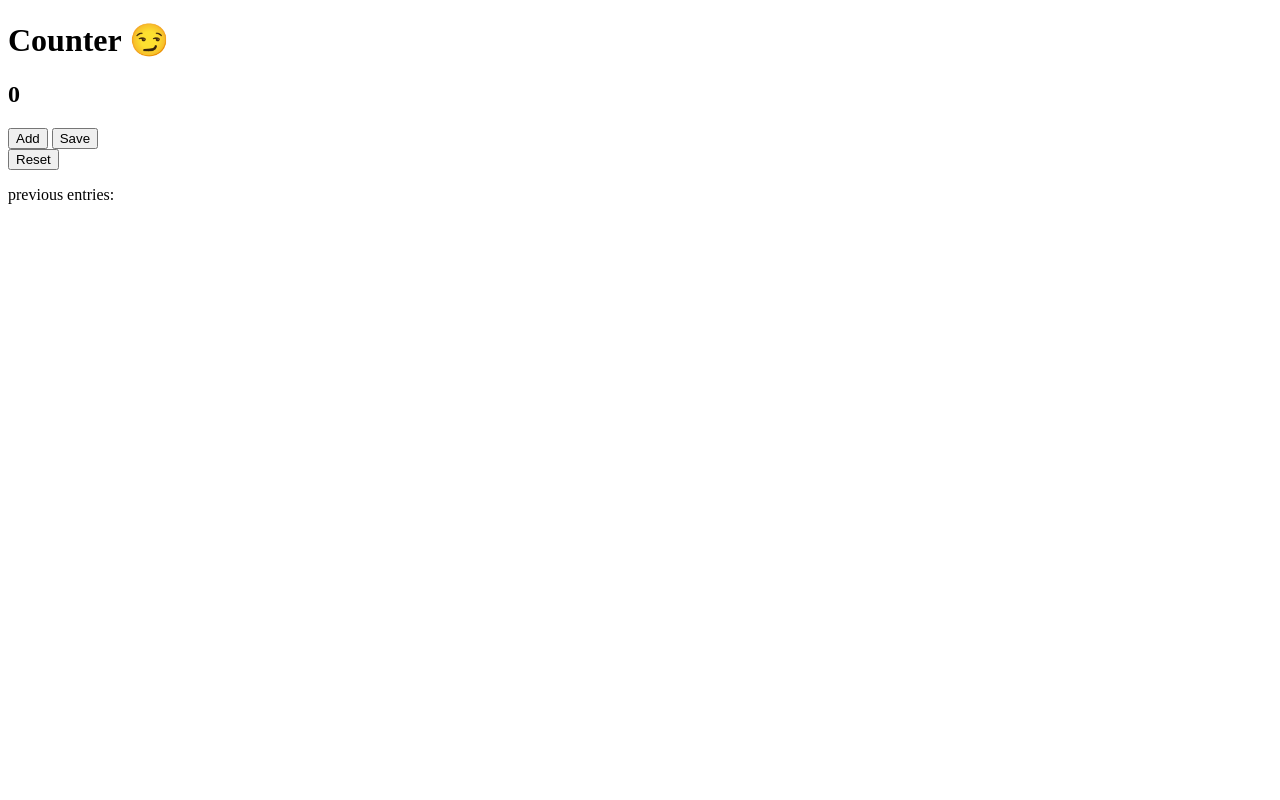
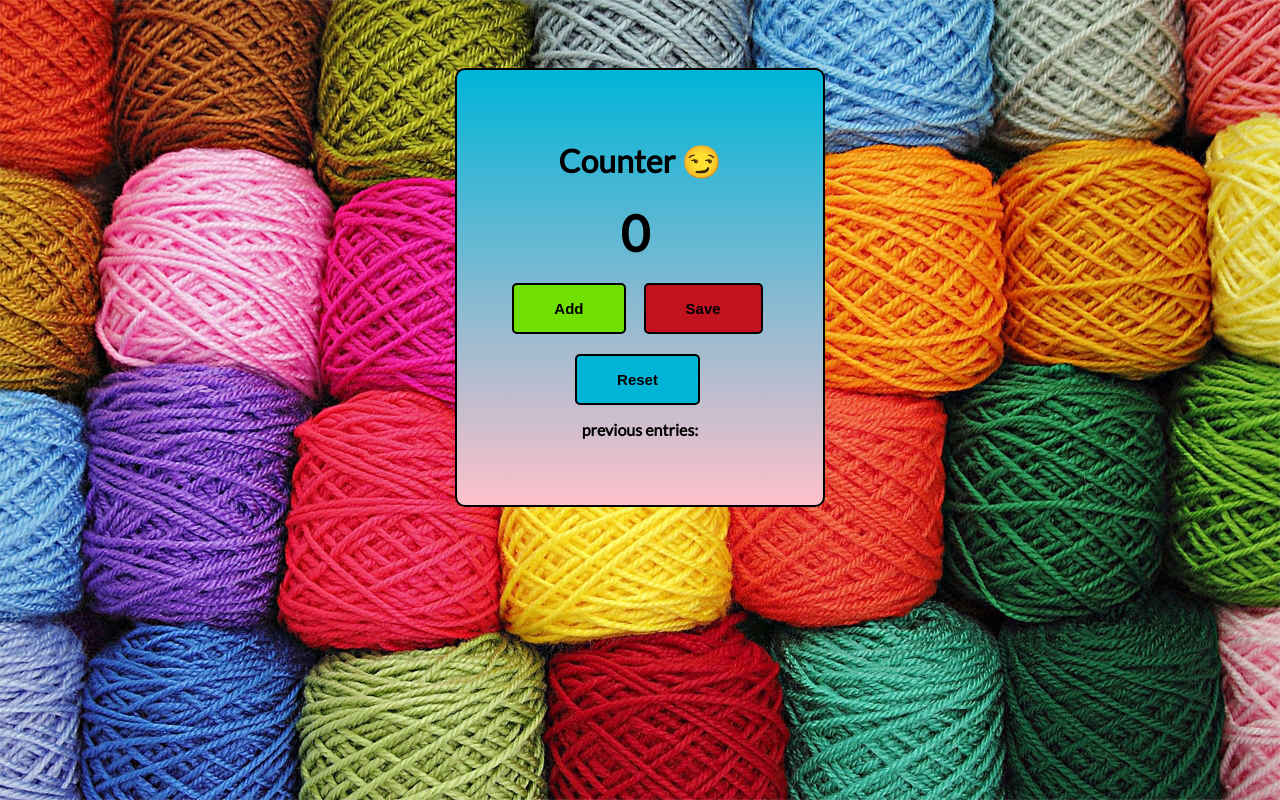
Before and after one commit to Ammarcoding/onlinecounterapp, a plain HTML site: page index.html in a window 1280 px wide. Drawn offline with Linux system fonts and the light colour scheme; a web font is replaced by a local one.

Commit message:
commit with source changed name

```diff
--- a/index.html
+++ b/index.html
@@ -4,7 +4,7 @@
     <meta charset="UTF-8">
     <meta name="viewport" content="width=device-width, initial-scale=1.0">
     <title>Counter</title>
-    <link rel="stylesheet" href="counterstyles.css">
+    <link rel="stylesheet" href="styles.css">
     <link rel="preconnect" href="https://fonts.googleapis.com">
 <link rel="preconnect" href="https://fonts.gstatic.com" crossorigin>
 <link href="https://fonts.googleapis.com/css2?family=Happy+Monkey&family=Lato&display=swap" rel="stylesheet">
@@ -25,7 +25,7 @@
     <button id="third-btn"  onclick="reset()">Reset</button>
 
     <p id="saved-count">previous entries: </p>
-    <script src="counterfunction.js"></script>
+    <script src="index.js</script>
 </div>
 </body>
 </html>
```
